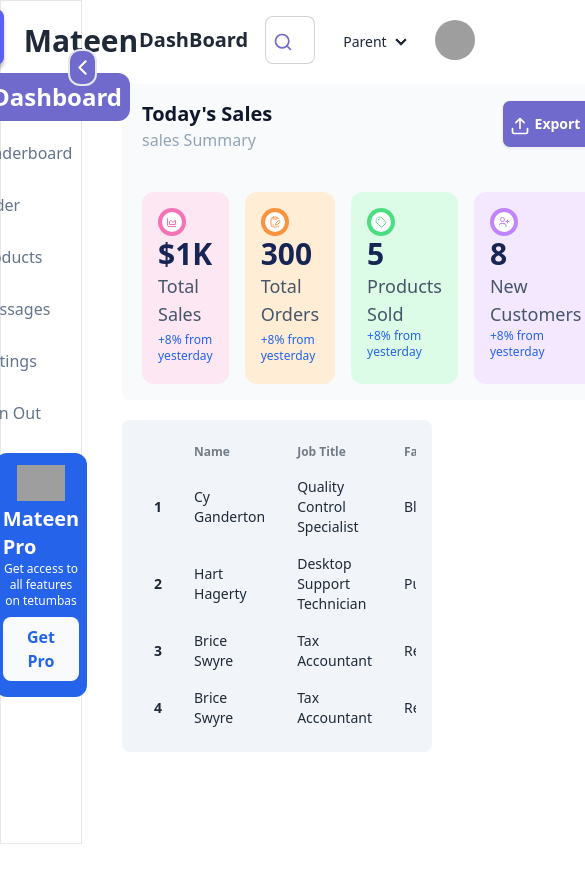
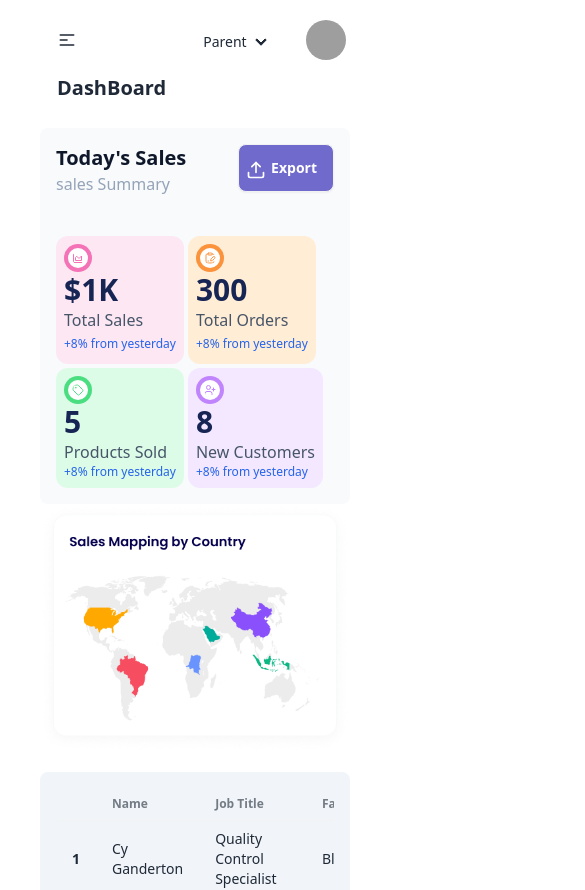
Before and after one commit to Black-nana/Dashboard-sales, a React (Vite) app: page / in a window 390 px wide. Shown: the top 890 px of the page, 585 px wide, since content can reach past the window. Before the commit the page ends 844 px from the top, so only its background shows below. Built offline with nearby package versions, Linux system fonts and the light colour scheme; grey boxes are pictures that could not be loaded.

Commit message:
mobile view

```diff
--- a/src/components/Dashboard.tsx
+++ b/src/components/Dashboard.tsx
@@ -6,7 +6,7 @@ import Table from './dashboard/Table'
 const Dashboard:React.FC = () => {
   return (
     <div>
-        <div className="grid grid-cols-[2fr,1fr] ">
+        <div className="grid lg:grid-cols-[2fr,1fr] ">
         <Sales />
         <Map />
         </div>
--- a/src/components/SideBar.tsx
+++ b/src/components/SideBar.tsx
@@ -17,7 +17,7 @@ const SideBar: React.FC = () => {
 
   return (
     <div
-      className={`relative py-2 px-10 flex flex-col items-center border border-r-1 w-1/5 h-screen ${
+      className={`relative py-2 px-10 lg:flex hidden flex-col items-center border border-r-1 w-1/5 h-screen ${
         expanded ? 'w-1/5' : 'w-12'
       }`}>
       <div className="flex justify-center items-center gap-4">
--- a/src/components/dashboard/Sales.tsx
+++ b/src/components/dashboard/Sales.tsx
@@ -1,55 +1,96 @@
 import React from 'react';
-import { Upload, AreaChart,ClipboardPenLine,Tag,UserPlus } from 'lucide-react';
+import {
+  Upload,
+  AreaChart,
+  ClipboardPenLine,
+  Tag,
+  UserPlus,
+} from 'lucide-react';
 
 const Sales: React.FC = () => {
   return (
-    <div className="w-full bg-slate-50 rounded-lg p-4 px-5">
-      <div className='w-full flex justify-between mb-10 '>
+    <div className="w-full bg-slate-50 rounded-lg p-4 ">
+      <div className="w-full flex justify-between mb-10 ">
         <div className="flex flex-col">
           <h1 className="text-xl font-semibold text-slate-900">
             Today's Sales
           </h1>
           <h4 className="text-slate-400">sales Summary</h4>
         </div>
-        <div className='relative'>
-            <button className='btn bg-[#716acd] text-white hover:bg-[#8d98d9] pl-8 font-sans'>Export</button>
-            <div className='absolute left-2 top-1/2 transform -translate-y-1/2'>
-                <Upload size={20} color='white'/>
-            </div>
+        <div className="relative">
+          <button className="btn bg-[#716acd] text-white hover:bg-[#8d98d9] pl-8 font-sans">
+            Export
+          </button>
+          <div className="absolute left-2 top-1/2 transform -translate-y-1/2">
+            <Upload
+              size={20}
+              color="white"
+            />
+          </div>
         </div>
       </div>
-      <div className="flex justify-between gap-4 mt-4">
-        <div className="flex flex-col bg-pink-100 rounded-xl p-4">
-          <div className='w-fit p-1 rounded-full bg-pink-400'>
-            <AreaChart size={20} color='rgb(244 114 182 / var(--tw-bg-opacity))' className='bg-white rounded-xl  p-1'/>
+      <div className="w-full flex flex-wrap justify-start items-start gap-1 mt-4">
+      <div className="flex flex-col bg-pink-100 rounded-xl p-2">
+          <div className="w-fit p-1 rounded-full bg-pink-400">
+            <AreaChart
+              size={20}
+              color="rgb(244 114 182 / var(--tw-bg-opacity))"
+              className="bg-white rounded-xl  p-1"
+            />
           </div>
-            <h4 className='font-semibold font-sans text-3xl text-blue-950'>$1K</h4>
-            <p className='text-slate-600 font-medium text-lg'>Total Sales</p>
-            <p className='text-xs text-blue-600 font-medium py-1'>+8% from yesterday</p>
+          <h4 className="font-semibold font-sans text-3xl text-blue-950">
+            $1K
+          </h4>
+          <p className="text-slate-600 font-medium text-base">Total Sales</p>
+          <p className="text-xs text-blue-600 font-medium py-1">
+            +8% from yesterday
+          </p>
         </div>
-        <div className="flex flex-col bg-orange-100 rounded-xl p-4">
-          <div className='w-fit p-1 rounded-full bg-orange-400'>
-            <ClipboardPenLine size={20} color='rgb(251 146 60 / var(--tw-bg-opacity))' className='bg-white rounded-xl  p-1'/>
+        <div className="flex flex-col bg-orange-100 rounded-xl p-2">
+          <div className="w-fit p-1 rounded-full bg-orange-400">
+            <ClipboardPenLine
+              size={20}
+              color="rgb(251 146 60 / var(--tw-bg-opacity))"
+              className="bg-white rounded-xl  p-1"
+            />
           </div>
-            <h4 className='font-semibold font-sans text-3xl  text-blue-950'>300</h4>
-            <p className='text-slate-600  font-medium text-lg'>Total Orders</p>
-            <p className='text-xs text-blue-600 font-medium py-1'>+8% from yesterday</p>
+          <h4 className="font-semibold font-sans text-3xl  text-blue-950">
+            300
+          </h4>
+          <p className="text-slate-600  font-medium text-base">Total Orders</p>
+          <p className="text-xs text-blue-600 font-medium py-1">
+            +8% from yesterday
+          </p>
         </div>
-        <div className="flex flex-col bg-green-100 rounded-xl p-4">
-          <div className='w-fit p-1 rounded-full bg-green-400'>
-            <Tag size={20} color='rgb(74 222 128 / var(--tw-bg-opacity))' className='bg-white rounded-xl  p-1'/>
+        <div className="flex flex-col bg-green-100 rounded-xl p-2">
+          <div className="w-fit p-1 rounded-full bg-green-400">
+            <Tag
+              size={20}
+              color="rgb(74 222 128 / var(--tw-bg-opacity))"
+              className="bg-white rounded-xl  p-1"
+            />
           </div>
-            <h4 className='font-semibold font-sans text-3xl text-blue-950'>5</h4>
-            <p className='text-slate-600  font-medium text-lg'>Products Sold</p>
-            <p className='text-xs text-blue-600 font-medium '>+8% from yesterday</p>
+          <h4 className="font-semibold font-sans text-3xl text-blue-950">5</h4>
+          <p className="text-slate-600  font-medium text-base">Products Sold</p>
+          <p className="text-xs text-blue-600 font-medium ">
+            +8% from yesterday
+          </p>
         </div>
-        <div className="flex flex-col bg-purple-100 rounded-xl p-4">
-          <div className='w-fit p-1 rounded-full bg-purple-400'>
-            <UserPlus size={20} color='rgb(192 132 252 / var(--tw-bg-opacity))' className='bg-white rounded-xl  p-1'/>
+        <div className="flex flex-col bg-purple-100 rounded-xl p-2">
+          <div className="w-fit p-1 rounded-full bg-purple-400">
+            <UserPlus
+              size={20}
+              color="rgb(192 132 252 / var(--tw-bg-opacity))"
+              className="bg-white rounded-xl  p-1"
+            />
           </div>
-            <h4 className='font-semibold font-sans text-3xl text-blue-950'>8</h4>
-            <p className='text-slate-600  font-medium text-lg'>New Customers</p>
-            <p className='text-xs text-blue-600 font-medium '>+8% from yesterday</p>
+          <h4 className="font-semibold font-sans text-3xl text-blue-950">8</h4>
+          <p className="text-slate-600  font-medium text-base ">
+            New Customers
+          </p>
+          <p className="text-xs text-blue-600 font-medium ">
+            +8% from yesterday
+          </p>
         </div>
       </div>
     </div>
--- a/src/components/navbar/NavBar.tsx
+++ b/src/components/navbar/NavBar.tsx
@@ -1,14 +1,63 @@
 import React from 'react';
 import { Search } from 'lucide-react';
+import { Link } from 'react-router-dom';
+import { NavLinks } from '../data/Navlinks';
 
 const NavBar: React.FC = () => {
+  const [active, setActive] = React.useState<string | null>(null);
+
+  const setActiveBgColor = (title: string) => {
+    setActive(title === active ? null : title);
+  };
+
   return (
     <div className="grid grid-cols-[2fr,3fr] bg-base-100 py-4">
       <div className="flex-1">
+        <div className="dropdown">
+          <div
+            tabIndex={0}
+            role="button"
+            className="btn btn-ghost lg:hidden">
+            <svg
+              xmlns="http://www.w3.org/2000/svg"
+              className="h-5 w-5"
+              fill="none"
+              viewBox="0 0 24 24"
+              stroke="currentColor">
+              <path
+                strokeLinecap="round"
+                strokeLinejoin="round"
+                strokeWidth="2"
+                d="M4 6h16M4 12h8m-8 6h16"
+              />
+            </svg>
+          </div>
+          <ul
+            tabIndex={0}
+            className="menu menu-sm dropdown-content mt-3 z-[1] p-2 shadow bg-base-100 rounded-box w-52">
+            <div className="mb-5 flex flex-col text-slate-500   text-base">
+              {NavLinks.map((link) => (
+                <div
+                  key={link.title}
+                  className={`py-2 mt-3 px-4 flex gap-2 hover:bg-[#716acd] hover:text-white rounded-lg cursor-pointer transition-all duration-200 group ${
+                    active === link.title ? 'bg-[#716acd] text-white' : ''
+                  }`}
+                  onClick={() => setActiveBgColor(link.title)}>
+                  <div>{React.createElement(link.icon)}</div>
+                  <Link
+                    to={link.path}
+                    className={`active:bg-[#716acd] focus:bg-[#716acd]`}>
+                    {link.title}
+                  </Link>
+                </div>
+              ))}
+            </div>
+          </ul>
+        </div>
         <a className="btn btn-ghost text-xl">DashBoard</a>
       </div>
       <div className="w-full flex justify-between gap-2">
-        <div className="form-control relative">
+        <div className="form-control relative hidden md:block lg:block">
           <input
             type="text"
             placeholder="Search..."
```
Also changed, not shown: 1 other file (tests, documents, lock files or other folders).
